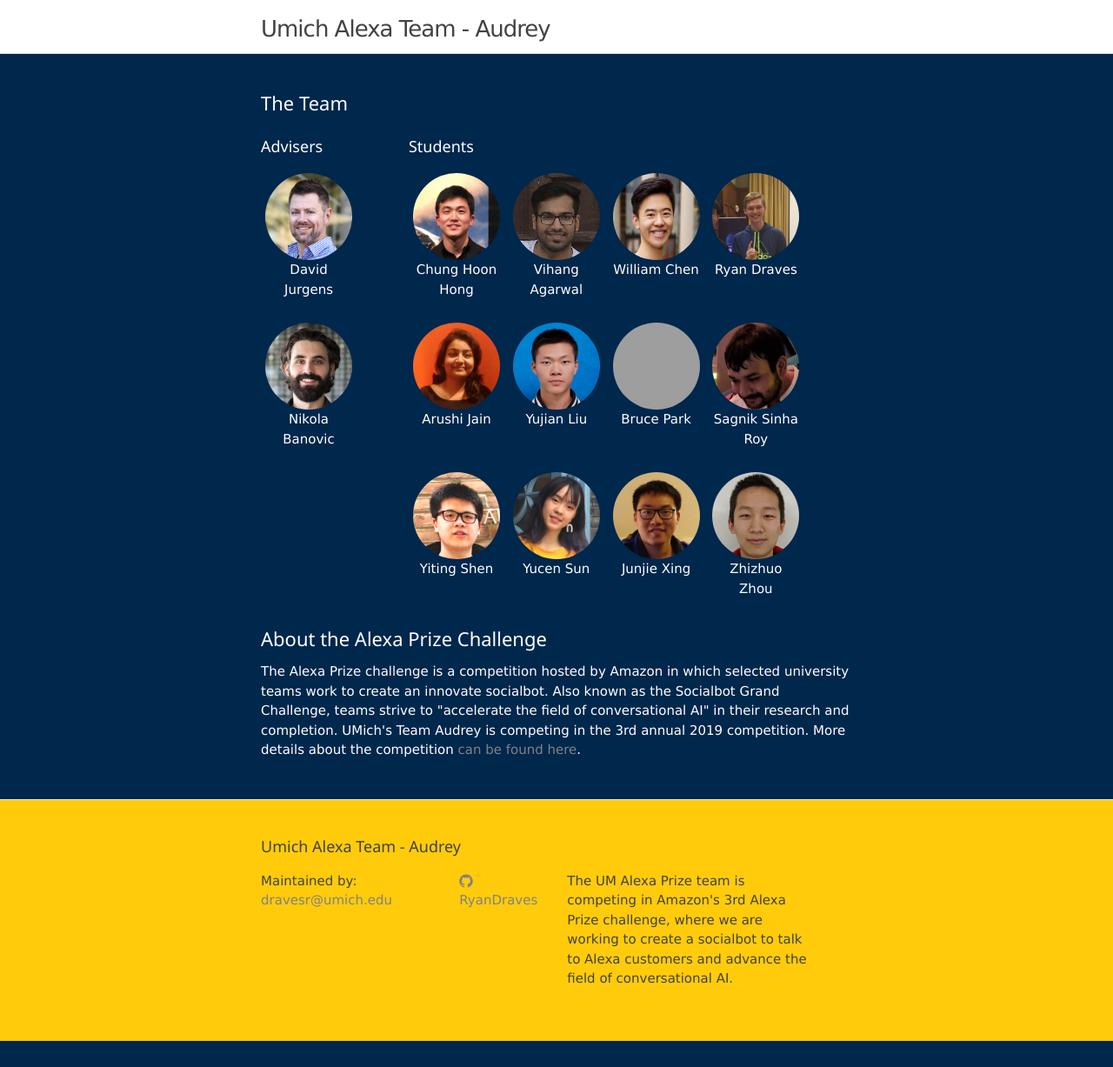
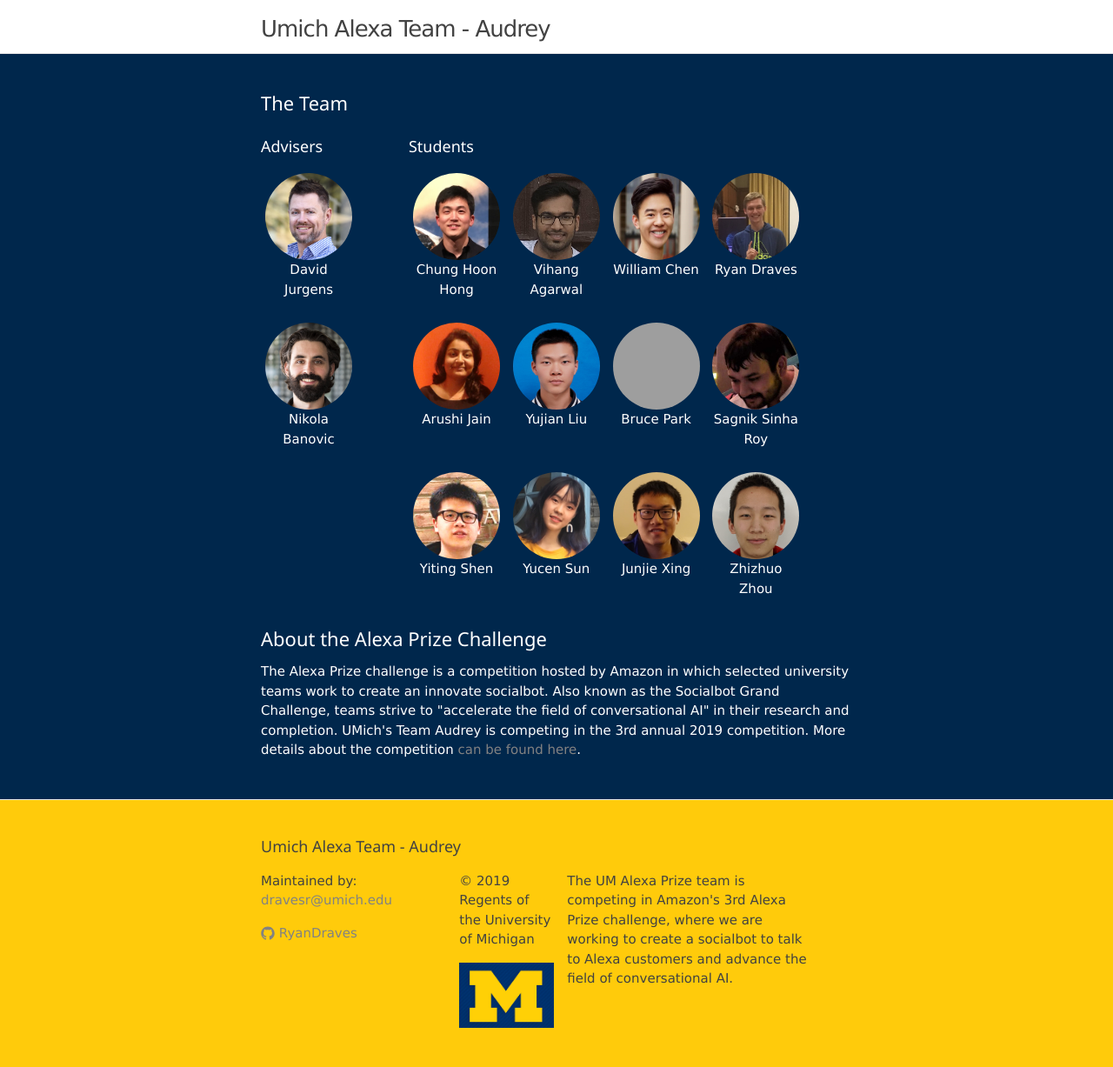
Before and after one commit to RyanDraves/alexaprize-audrey.github.io, a Jekyll site: the page built from index.html, in a window 1280 px wide. Shown: the whole page at 87% size. Built offline with Jekyll 4.4.1, drawn with Linux system fonts in a browser that asks for light colours; before the commit the page ends 1197 px from its top, so only the background shows below that; grey boxes are pictures that could not be loaded.

Commit message:
added copyright and logo

```diff
--- a/Gemfile
+++ b/Gemfile
@@ -1,4 +1,4 @@
 source "https://rubygems.org"
 
 gem 'jekyll', '3.1.2'
-gem 'nokogiri', '1.6.7.2'
+# gem 'nokogiri', '1.6.7.2'
--- a/_config.yml
+++ b/_config.yml
@@ -15,7 +15,7 @@
 baseurl: "/RyanDraves-github-io" # the subpath of your site, e.g. /blog
 url: "http://dravesr.pages.umsi.io/" # the base hostname & protocol for your site
 github_username:  RyanDraves
-
+copyright: © 2019 Regents of the University of Michigan
 
 # Build settings
 markdown: kramdown
--- a/_includes/footer.html
+++ b/_includes/footer.html
@@ -10,9 +10,6 @@
           <li>Maintained by:</li>
           <li><a href="mailto:{{ site.email }}">{{ site.email }}</a></li>
         </ul>
-      </div>
-
-      <div class="footer-col footer-col-2">
         <ul class="social-media-list">
           {% if site.github_username %}
           <li>
@@ -28,6 +25,11 @@
         </ul>
       </div>
 
+      <div class="footer-col footer-col-2">
+        <p>{{ site.copyright }}</p>
+        <a href="https://umich.edu/"><img src="{{ site.baseurl }}/images/um-logo.png" alt="UM Logo" /></a>
+      </div>
+
       <div class="footer-col footer-col-3">
         <p>{{ site.description }}</p>
       </div>
```
Also changed, not shown: images/um-logo.png (added).
